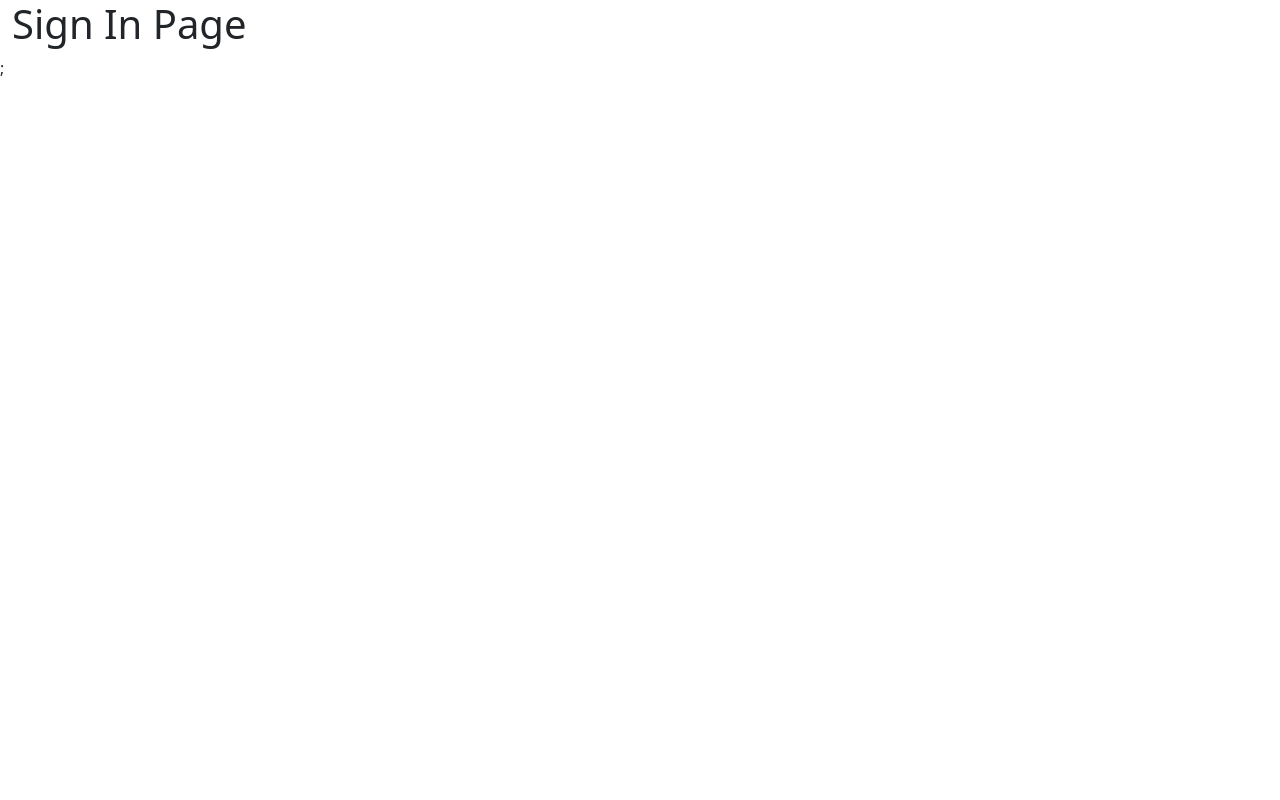
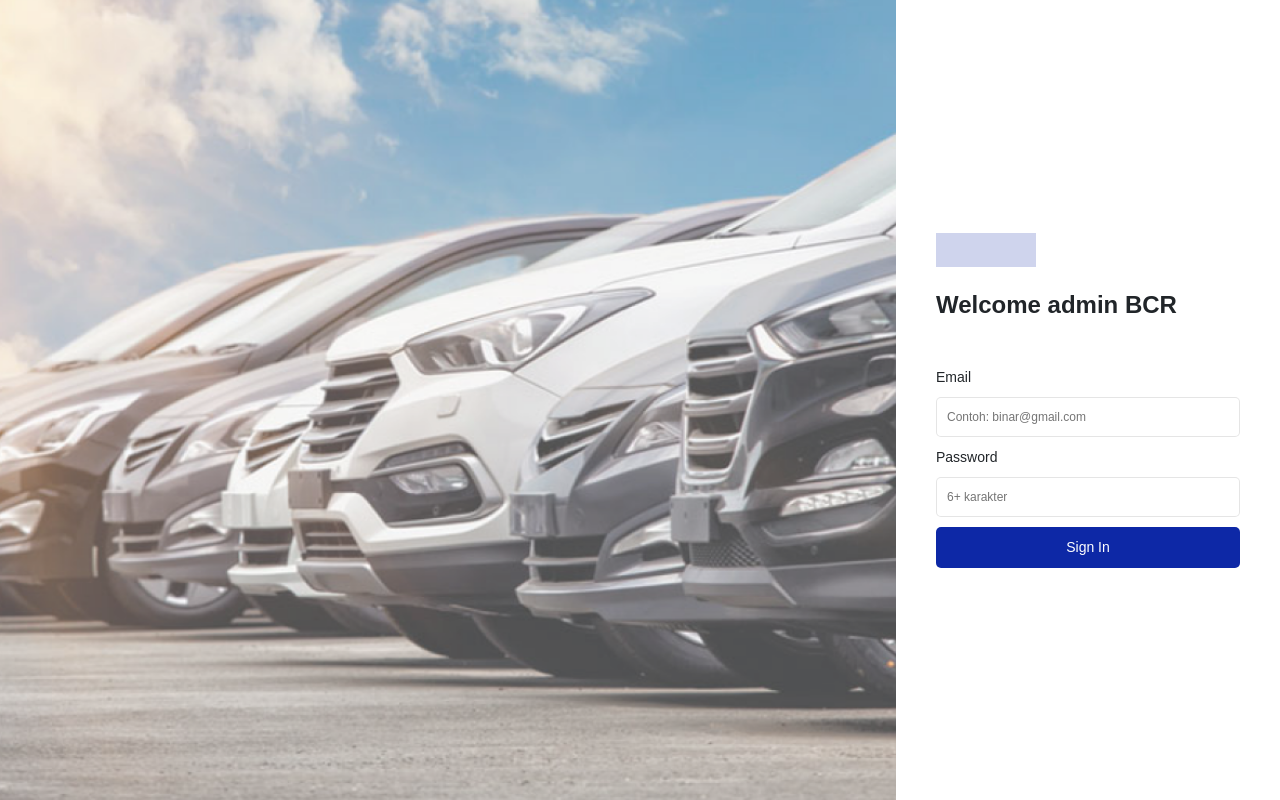
Before and after one commit to apridew/admin-car-rental-react, a React (Vite) app: page /sign-in in a window 1280 px wide. Built offline with nearby package versions, Linux system fonts and the light colour scheme.

Commit message:
add feat/login

```diff
--- a/package.json
+++ b/package.json
@@ -13,7 +13,9 @@
     "axios": "^1.6.2",
     "react": "^18.2.0",
     "react-dom": "^18.2.0",
-    "react-router-dom": "^6.20.1"
+    "react-redux": "^9.0.2",
+    "react-router-dom": "^6.20.1",
+    "redux": "^5.0.0"
   },
   "devDependencies": {
     "@types/react": "^18.2.37",
--- a/src/main.jsx
+++ b/src/main.jsx
@@ -3,11 +3,15 @@ import ReactDOM from 'react-dom/client';
 import App from './App.jsx';
 import './index.css';
 import { BrowserRouter } from 'react-router-dom';
+import store from './redux/store.js';
+import { Provider } from 'react-redux';
 
 ReactDOM.createRoot(document.getElementById('root')).render(
   // <React.StrictMode>
+  <Provider store={store}>
   <BrowserRouter>
     <App />
   </BrowserRouter>
+  </Provider>
   // </React.StrictMode>
 );
--- a/src/pages/SignInPage/index.jsx
+++ b/src/pages/SignInPage/index.jsx
@@ -1,12 +1,88 @@
+import { useState } from "react"
+import { useDispatch, useSelector } from "react-redux"
+import axios from "axios"
+import "./style.css"
+
 const SignInPage = () => {
+
+  const { login } = useSelector((state) => state)
+  const dispatch = useDispatch()
+
+  const [email, setEmail] = useState("")
+  const [password, setPassword] = useState("")
+  const [error, setError] = useState("")
+
+  const handleUsername = (e) => {
+      console.log(e.target.value);
+      setEmail(e.target.value)
+      setError("")
+  }
+
+  const handlePassword = (e) => {
+      console.log(e.target.value);
+      setPassword(e.target.value)
+      setError("")
+  }
+
+  const handleSubmit = async (e) => {
+      e.preventDefault()
+
+      const bodyPayload = {
+          email: email,
+          password: password
+      }
+
+      if(!email || !password) {
+          setError("Password dan Email harus diisi")
+          return
+      }
+
+      try {
+          const ress = await axios.post(`https://api-car-rental.binaracademy.org/admin/auth/login`, bodyPayload)
+          localStorage.setItem("accesToken", ress.data.access_token
+          )
+          console.log(ress.data);
+
+          dispatch({
+              type: "SET_LOGIN",
+              payload: {
+                  data: true
+              }
+          })
+
+          alert("succes")
+      } catch (error) {
+          console.log(error.response.data);
+          setError("Masukkan username dan password yang benar. Perhatikan penggunaan huruf kapital.")
+      }
+
+  }
+
   return (
-    <>
-      <div className="container-fluid">
-        <h1>Sign In Page</h1>
-      </div>
-      ;
-    </>
-  );
-};
+      <>
+          <div className="login-container">
+              <div className="login-side">
+                  <div className="logo"></div>
+
+                  <div className="login-detail">
+                      <h1>Welcome admin BCR</h1>
+
+                      {login ? "" : <p className="login-error">{error}</p>}
+
+                      <div className="login-input">
+                          <label htmlFor="email">Email</label>
+                          <input type="text" id="email" placeholder="Contoh: binar@gmail.com" onChange={handleUsername} />
+
+                          <label htmlFor="password">Password</label>
+                          <input type="password" id="password" placeholder="6+ karakter" onChange={handlePassword} />
+                      </div>
+                      <button onClick={handleSubmit}>Sign In</button>
+                  </div>
+              </div>
+          </div>
+      </>
+  )
+}
+
 
 export default SignInPage;
--- /dev/null
+++ b/src/pages/SignInPage/style.css
@@ -0,0 +1,84 @@
+* {
+    margin: 0;
+    padding: 0;
+    box-sizing: border-box;
+    font-family: Arial;
+}
+
+
+.login-container {
+    width: 100%;
+    height: 100vh;
+    background: url("../../assets/img/cover-dashboard.png");
+    background-size: cover;
+    background-position: 170%;
+    background-repeat: no-repeat;
+    overflow: hidden;
+
+}
+
+.login-container .login-side {
+    background-color: white;
+    position: absolute;
+    right: 0;
+    width: 384px;
+    height: 100%;
+    padding: 40px;
+    display: flex;
+    flex-direction: column;
+    justify-content: center;
+    gap: 20px;
+}
+
+.login-container .login-side .logo {
+    width: 100px;
+    height: 34px;
+    background-color: #CFD4ED;
+}
+
+.login-side .login-detail {
+    display: flex;
+    flex-direction: column;
+    gap: 10px;
+}
+
+.login-side .login-detail h1 {
+    font-size: 24px;
+    line-height: 36px;
+    font-weight: 700;
+}
+
+.login-side .login-detail .login-error {
+    font-size: 12px;
+    width: auto;
+    background: rgba(208, 12, 26, 0.10);
+    color: #D00C1A;
+    line-height: 18px;
+}
+
+.login-side .login-detail .login-input {
+    display: flex;
+    flex-direction: column;
+    gap: 10px;
+}
+
+.login-side .login-detail .login-input label {
+    font-size: 14px;
+    line-height: 20px;
+}
+
+.login-side .login-detail .login-input input {
+    padding: 10px;
+    font-size: 12px;
+    border-radius: 5px;
+    border: 1px solid rgba(0, 0, 0, 0.10);
+}
+
+.login-side .login-detail button {
+    padding: 10px;
+    font-size: 14px;
+    background-color: #0D28A6;
+    color: #fff;
+    border: none;
+    border-radius: 5px;
+}
--- /dev/null
+++ b/src/redux/reducer/index.js
@@ -0,0 +1,4 @@
+import { combineReducers } from "redux";
+import { loginReducer } from "./loginReducer";
+
+export const rootReducer = combineReducers({loginReducer})
--- /dev/null
+++ b/src/redux/reducer/loginReducer.js
@@ -0,0 +1,16 @@
+const loginState = {
+    login: false
+}
+
+export const loginReducer = ((state = loginState, action) => {
+    switch (action.type) {
+        case "SET_LOGIN":
+            return {
+                ...state,
+                login: action.payload.data
+            }
+
+        default:
+            return state
+    }
+})
--- /dev/null
+++ b/src/redux/store.js
@@ -0,0 +1,6 @@
+import { createStore } from "redux";
+import { rootReducer } from "./reducer";
+
+const store = createStore(rootReducer)
+
+export default store
```
Also changed, not shown: 1 other file (tests, documents, lock files or other folders).
